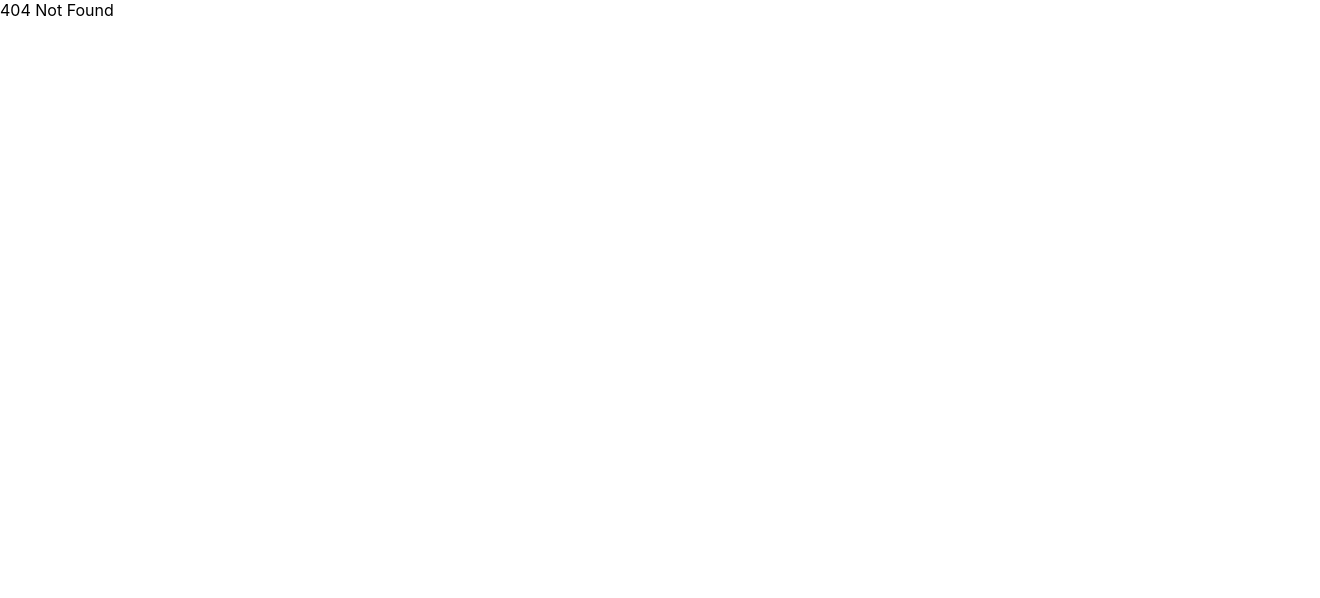
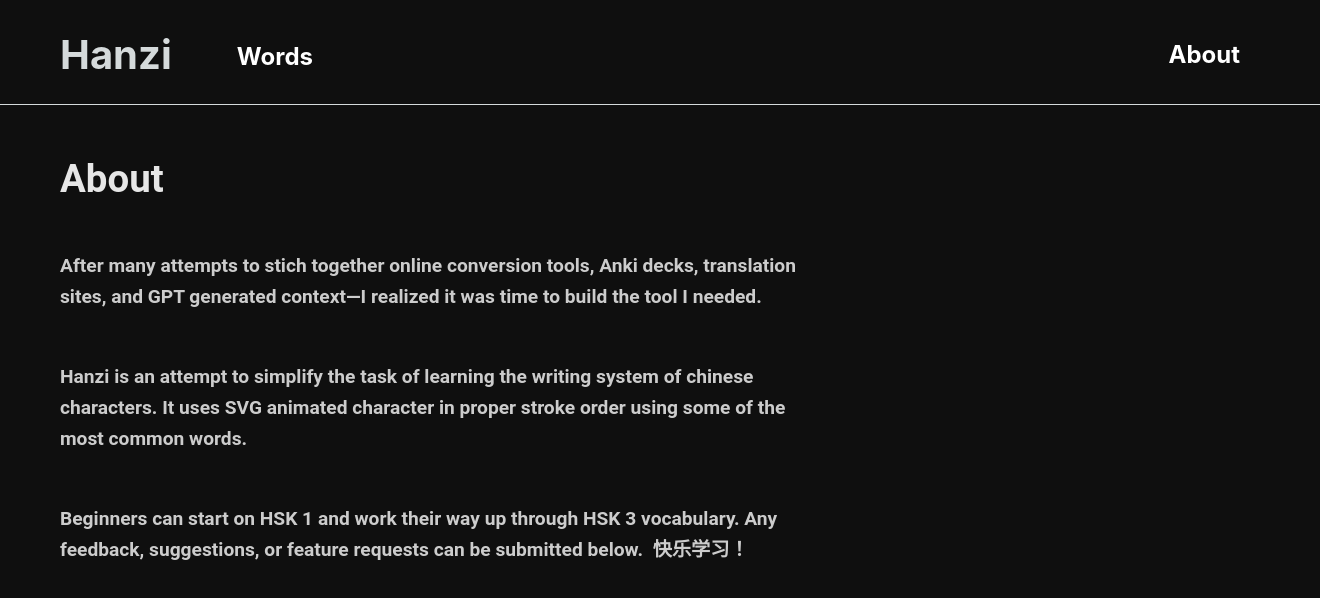
Before and after one commit to schofield-paul/hanzi, a React (Create React App) app: page /about in a window 1280 px wide. Before the commit this address had no page. Shown: the top 598 px of the page, 1320 px wide, since content can reach past the window. Built offline with nearby package versions, Linux system fonts and the light colour scheme.

Commit message:
about page

```diff
--- a/src/components/Header/Header.module.css
+++ b/src/components/Header/Header.module.css
@@ -2,47 +2,53 @@
   background-color: #0f0f0f;
   display: flex;
   width: 100%;
+  align-items: center;
+  border-bottom: #d5dadb 1px solid;
+  padding: 10px 20px;
   justify-content: space-between;
-  border-bottom: #d5dadb 1px solid;
 }
 
-.headerContainer {
+.headerContainer1 {
   display: flex;
-  flex-direction: row;
+  width: 100%;
+}
+
+.headerContainer2 {
+  display: flex;
+  width: 100%;
   justify-content: flex-end;
-  align-items: center;
 }
 
 .h1 {
   font-size: 2.5rem;
-  text-align: right;
   color: #d5dadb;
-  align-items: center;
-  margin: 10px 10px 10px 10px;
+  margin: 10px 10px 5px 20px;
 }
 
 .h2 {
   font-size: 1.5rem;
-  text-align: right;
   color: white;
-  align-items: center;
-  margin: 15px 5px 10px 0px;
+  margin: 22px 0px 0px 15px;
+}
+
+.h2b {
+  font-size: 1.5rem;
+  color: white;
+  margin: 15px 20px 10px 30px;
 }
 
 .link {
   text-decoration: none;
   color: inherit;
-  display: block;
-  margin: 0px 10px 0px 10px;
-  padding: 10px 10px 10px 10px;
+  margin: 0px 10px;
+  padding: 10px;
 }
 
 .buttonContainer {
   display: flex;
-  flex-direction: row;
   justify-content: flex-end;
   align-items: center;
-  margin: 10px 10px 10px 10px;
+  margin: 10px;
 }
 
 .button {
@@ -50,9 +56,7 @@
   border: 2px solid white;
   color: white;
   padding: 10px 20px;
-  text-align: right;
-  text-decoration: none;
   font-size: 1.2rem;
-  margin: 0px 8px 0px 10px;
+  margin: 0px 8px;
   cursor: pointer;
 }
--- a/src/components/Header/Header.tsx
+++ b/src/components/Header/Header.tsx
@@ -5,12 +5,17 @@
 export default function Header() {
   return (
     <div className={style.app}>
-      <div className={style.headerContainer}>
+      <div className={style.headerContainer1}>
         <Link to="/" className={style.link}>
           <h2 className={style.h1}>Hanzi</h2>
         </Link>
         <Link to="/selection" className={style.link}>
           <h2 className={style.h2}>Words</h2>
+        </Link>
+      </div>
+      <div className={style.headerContainer2}>
+        <Link to="/about" className={style.link}>
+          <h2 className={style.h2b}>About</h2>
         </Link>
         {/*<h2 className={style.h2}>Input </h2>*/}
         {/*<h2 className={style.h2}>Sentences</h2>*/}
--- a/src/index.tsx
+++ b/src/index.tsx
@@ -7,6 +7,7 @@
 import { createBrowserRouter, RouterProvider } from "react-router-dom";
 import Application from "./pages/Application/ApplicationPage";
 import Homepage from "./pages/Homepage/Homepage";
+import About from "./pages/About/AboutPage";
 import SelectStageSection from "./sections/SelectStage/SelectStageSection";
 
 const router = createBrowserRouter([
@@ -25,6 +26,11 @@
     element: <SelectStageSection />,
     errorElement: <div>404 Not Found</div>,
   },
+  {
+    path: "/about",
+    element: <About />,
+    errorElement: <div>404 Not Found</div>,
+  },
 ]);
 
 const root = ReactDOM.createRoot(
--- /dev/null
+++ b/src/pages/About/AboutPage.module.css
@@ -0,0 +1,32 @@
+body {
+  margin: 0;
+  background-color: #0f0f0f;
+}
+
+.app {
+  display: flex;
+  flex-direction: column;
+  color: black;
+  font-family: "Roboto", sans-serif;
+  min-height: 100vh;
+  width: 100vw;
+  background-color: #0f0f0f;
+  padding-left: 60px;
+  padding-right: 60px;
+  max-width: 60%;
+}
+
+.h1 {
+  color: #e6e6e6;
+  font-size: 2.4rem;
+  margin: 30px 50px 50px 0;
+  font-weight: 600;
+}
+
+.paragraph {
+  color: #ccc;
+  font-size: 1.2rem;
+  margin: 0 0 50px 0;
+  line-height: 1.6;
+  text-align: left;
+}
--- /dev/null
+++ b/src/pages/About/AboutPage.tsx
@@ -0,0 +1,35 @@
+import SelectStageSection from "../../sections/SelectStage/SelectStageSection";
+import classNames from "classnames";
+import style from "./AboutPage.module.css";
+import landingImage from "../../assets/landing.jpeg";
+import Header from "../../components/Header/Header";
+import heroImage from "../../assets/hero.png";
+import { Link } from "react-router-dom";
+
+export default function About() {
+  return (
+    <>
+      <Header />
+      <div className={style.app}>
+        <h1 className={style.h1}>About</h1>
+        <p className={style.paragraph}>
+          After many attempts to stich together online conversion tools, Anki
+          decks, translation sites, and GPT generated context—I realized it was
+          time to build the tool I needed.
+        </p>
+        <p className={style.paragraph}>
+          Hanzi is an attempt to simplify the task of learning the writing
+          system of chinese characters. It uses SVG animated character in proper
+          stroke order using some of the most common words.
+        </p>
+        <p className={style.paragraph}>
+          Beginners can start on HSK 1 and work their way up through HSK 3
+          vocabulary. Any feedback, suggestions, or feature requests can be
+          submitted below.&nbsp; 快乐学习！
+        </p>
+        <p className={style.paragraph}></p>
+        <p className={style.paragraph}></p>
+      </div>
+    </>
+  );
+}
```
